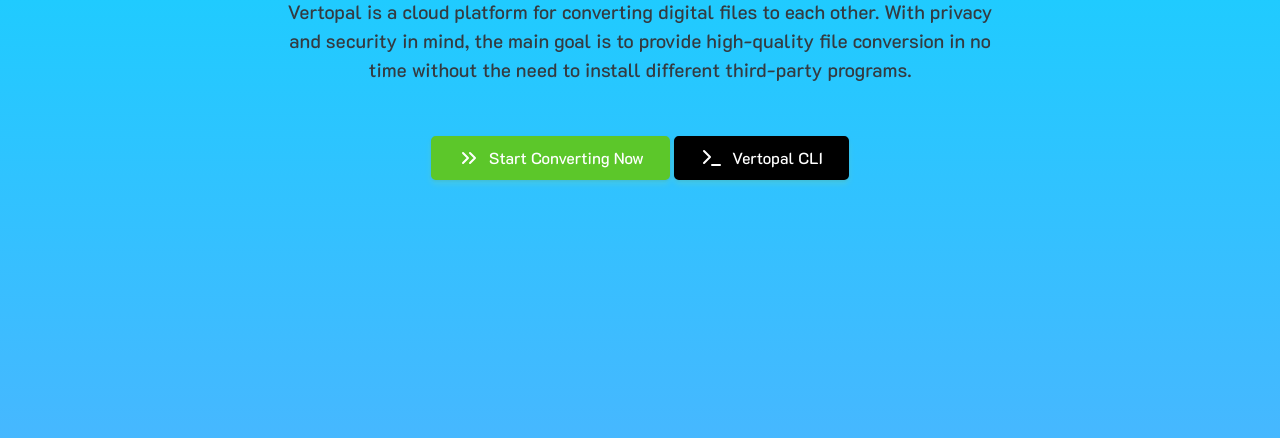
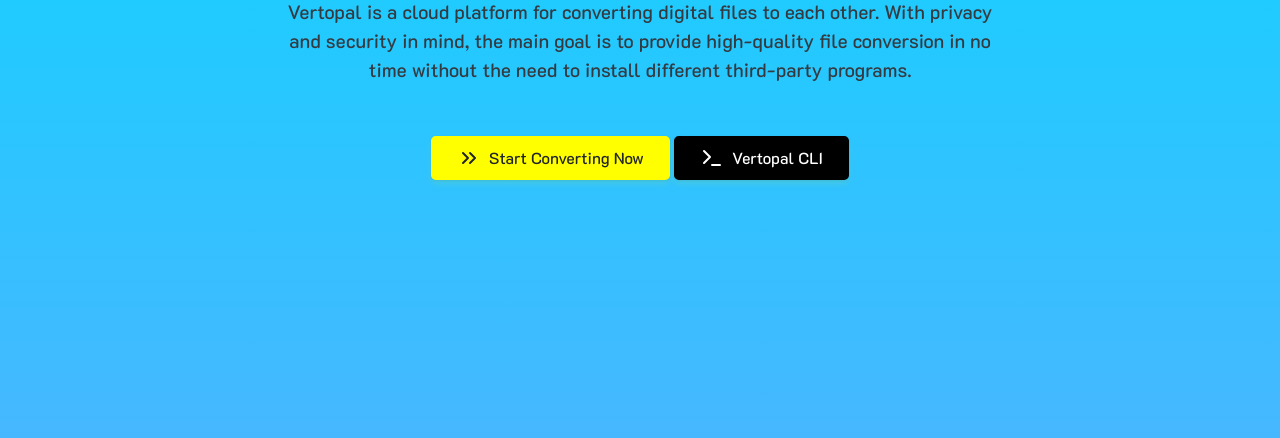
Before and after one commit to vertopal/vertopal.github.io, a plain HTML site: page index.html in a window 1280 px wide. Shown: the part 362-800 px from the top of the page. Drawn offline with nearby package versions, Linux system fonts and the light colour scheme.

Commit message:
Remove jQuery & change button color

```diff
--- a/index.html
+++ b/index.html
@@ -49,7 +49,7 @@
                 <p class="lead mb-5">Vertopal is a cloud platform for converting digital files to each other.
                     With privacy and security in mind, the main goal is to provide high-quality file conversion in no time without the need to install different third-party programs.</p>
                 <div style="line-height: 3;">
-                    <a href="https://www.vertopal.com/" class="btn btn-success svg-icon">
+                    <a href="https://www.vertopal.com/" class="btn btn-primary svg-icon">
                         <em class="mr-2" data-feather="chevrons-right"></em>
                         Start Converting Now
                     </a>
@@ -215,8 +215,7 @@
     </div>
 </footer>
 
-<!-- jQuery first, then Feather.js -->
-<script src="https://code.jquery.com/jquery-3.2.1.min.js"></script>
+<!-- Feather.js & Main Script -->
 <script src="https://cdnjs.cloudflare.com/ajax/libs/feather-icons/4.7.3/feather.min.js"></script>
 <script src="js/scripts.js"></script>
 </body>
```
